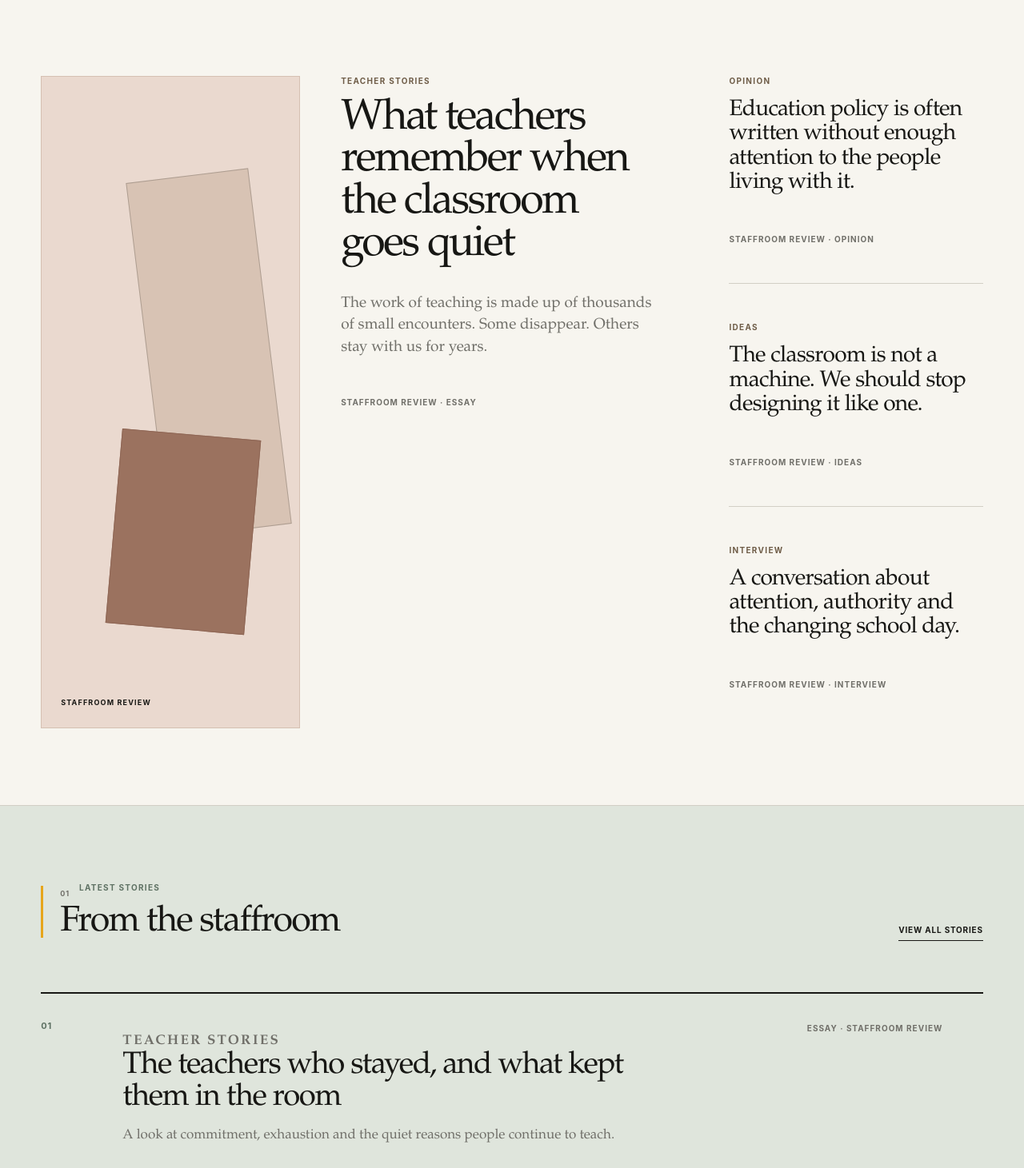
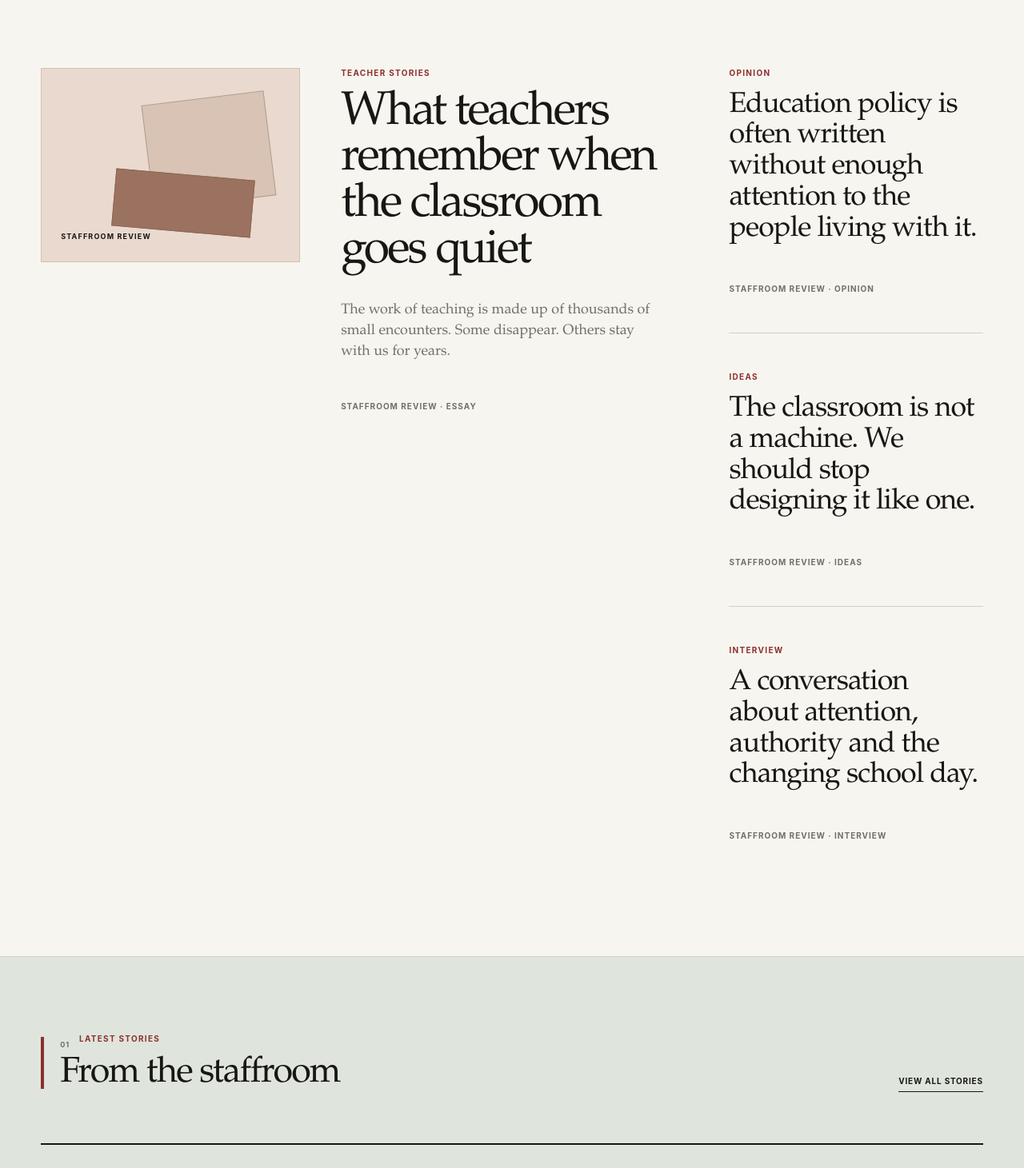
Before and after one commit to staffroom-review/staffroom-website, a Next.js app: page / in a window 1280 px wide. Shown: the part 569-2030 px from the top of the page at 80% size. Built offline with nearby package versions, Linux system fonts and the light colour scheme.

Commit message:
feat: establish shared visual foundation

```diff
--- a/app/globals.css
+++ b/app/globals.css
@@ -1,4 +1,5 @@
 :root {
+  /* Surfaces: warm paper first, with a small number of editorial fields. */
   --paper: #f7f5ef;
   --paper-deep: #eeece4;
   --paper-warm: #e9dfd3;
@@ -6,19 +7,23 @@
   --paper-blue: #dfe7e9;
   --paper-clay: #ead9cf;
   --paper-yellow: #eee7c9;
-  --paper-ink: #dedbd1;
 
+  /* Core ink + one recognisable editorial accent. */
   --ink: #171714;
   --muted: #706f69;
   --rule: #d2cfc5;
+  --accent: #8c302f;
+  --accent-soft: #c9a19b;
 
-  --accent: #6f5d48;
-  --accent-soft: #b4a38a;
-  --accent-clay: #99634f;
-  --accent-sage: #5e7163;
-  --accent-blue: #5b737d;
-
-  --bright: #e7a51b;
+  /* Type roles used across the shared editorial vocabulary. */
+  --type-lead: clamp(48px, 4.6vw, 68px);
+  --type-section: clamp(34px, 3.5vw, 48px);
+  --type-secondary: clamp(26px, 2.8vw, 38px);
+  --type-card: clamp(22px, 2.4vw, 32px);
+  --type-body: clamp(16px, 1.4vw, 20px);
+  --type-meta: 10px;
+  --type-nav: 12px;
+  --type-quote: clamp(28px, 2.8vw, 42px);
 
   --serif:
     "Iowan Old Style", "Palatino Linotype", Palatino, "Book Antiqua",
@@ -28,8 +33,11 @@
     Inter, ui-sans-serif, -apple-system, BlinkMacSystemFont, "Segoe UI",
     Helvetica, Arial, sans-serif;
 
+  /* Editorial layout + spacing foundation. */
   --page-max: 1440px;
   --page-padding: clamp(24px, 4vw, 64px);
+  --grid-columns: 12;
+  --grid-gap: clamp(16px, 2vw, 32px);
 
   --space-1: 8px;
   --space-2: 12px;
@@ -40,6 +48,21 @@
   --space-7: 64px;
   --space-8: 96px;
   --space-9: 128px;
+
+  /* Editorial separators, image proportions and paper-lift treatment. */
+  --rule-standard: 1px;
+  --rule-major: 2px;
+  --rule-signature: 4px;
+  --image-feature: 4 / 3;
+  --image-voice: 3 / 2;
+  --image-raised-large: 5 / 4;
+  --image-raised-small: 4 / 3;
+  --shadow-paper-lift:
+    0 6px 0 rgba(23, 23, 20, 0.025),
+    0 14px 28px rgba(23, 23, 20, 0.075);
+  --shadow-paper-lift-hover:
+    0 8px 0 rgba(23, 23, 20, 0.025),
+    0 20px 34px rgba(23, 23, 20, 0.1);
 }
 
 * {
@@ -100,7 +123,7 @@ button {
   grid-template-columns: 1fr auto 1fr;
   align-items: center;
   gap: var(--space-6);
-  border-bottom: 1px solid var(--rule);
+  border-bottom: var(--rule-standard) solid var(--rule);
 }
 
 .masthead {
@@ -134,7 +157,7 @@ button {
 .primary-nav a {
   position: relative;
   padding-block: 8px;
-  font-size: 12px;
+  font-size: var(--type-nav);
   font-weight: 600;
   letter-spacing: 0.08em;
   text-transform: uppercase;
@@ -184,14 +207,14 @@ button {
 
 .editorial-rule {
   width: 100%;
-  height: 1px;
+  height: var(--rule-standard);
   background: var(--rule);
 }
 
 .section-label {
   margin: 0 0 var(--space-3);
   color: var(--accent);
-  font-size: 10px;
+  font-size: var(--type-meta);
   font-weight: 700;
   letter-spacing: 0.13em;
   line-height: 1.2;
@@ -208,8 +231,8 @@ button {
   top: 4px;
   bottom: 4px;
   left: 0;
-  width: 3px;
-  background: var(--bright);
+  width: var(--rule-signature);
+  background: var(--accent);
   content: "";
 }
 
@@ -235,7 +258,7 @@ button {
 .section-title {
   margin: 0;
   font-family: var(--serif);
-  font-size: clamp(34px, 3.5vw, 52px);
+  font-size: var(--type-section);
   font-weight: 500;
   letter-spacing: -0.04em;
   line-height: 1;
@@ -278,7 +301,7 @@ button {
   max-width: 700px;
   margin: 0;
   font-family: var(--serif);
-  font-size: clamp(42px, 4.6vw, 68px);
+  font-size: var(--type-lead);
   font-weight: 400;
   letter-spacing: -0.04em;
   line-height: 0.97;
@@ -289,7 +312,7 @@ button {
   margin: var(--space-5) 0 0;
   color: var(--muted);
   font-family: var(--serif);
-  font-size: clamp(19px, 1.7vw, 24px);
+  font-size: var(--type-body);
   line-height: 1.3;
 }
 
@@ -299,7 +322,8 @@ button {
 
 .story-image-placeholder {
   position: relative;
-  min-height: 520px;
+  aspect-ratio: var(--image-feature);
+  min-height: 0;
   display: flex;
   align-items: flex-end;
   overflow: hidden;
@@ -408,7 +432,7 @@ button {
 .feature-title {
   margin: 0;
   font-family: var(--serif);
-  font-size: clamp(40px, 4.2vw, 64px);
+  font-size: var(--type-lead);
   font-weight: 500;
   letter-spacing: -0.045em;
   line-height: 0.98;
@@ -419,14 +443,14 @@ button {
   margin: var(--space-5) 0 0;
   color: var(--muted);
   font-family: var(--serif);
-  font-size: 19px;
+  font-size: var(--type-body);
   line-height: 1.45;
 }
 
 .byline {
   margin: var(--space-6) 0 0;
   color: var(--muted);
-  font-size: 10px;
+  font-size: var(--type-meta);
   font-weight: 700;
   letter-spacing: 0.1em;
   line-height: 1.4;
@@ -448,7 +472,7 @@ button {
 .secondary-story h3 {
   margin: 0;
   font-family: var(--serif);
-  font-size: clamp(25px, 2.2vw, 34px);
+  font-size: var(--type-secondary);
   font-weight: 500;
   letter-spacing: -0.025em;
   line-height: 1.08;
@@ -482,24 +506,24 @@ button {
 }
 
 .section-heading-row .section-heading::before {
-  background: var(--bright);
+  background: var(--accent);
 }
 
 .section-heading-row .section-label {
-  color: var(--accent-sage);
+  color: var(--accent);
 }
 
 .section-link {
   padding-bottom: 5px;
   border-bottom: 1px solid var(--ink);
-  font-size: 10px;
+  font-size: var(--type-meta);
   font-weight: 700;
   letter-spacing: 0.08em;
   text-transform: uppercase;
 }
 
 .story-list {
-  border-top: 2px solid var(--ink);
+  border-top: var(--rule-major) solid var(--ink);
 }
 
 .story-list-item {
@@ -508,11 +532,11 @@ button {
   gap: 32px;
   align-items: start;
   padding-block: 32px;
-  border-bottom: 1px solid rgba(23, 23, 20, 0.18);
+  border-bottom: var(--rule-standard) solid rgba(23, 23, 20, 0.18);
 }
 
 .story-list-number {
-  color: var(--accent-sage);
+  color: var(--accent);
   font-size: 11px;
   font-weight: 700;
   letter-spacing: 0.08em;
@@ -522,7 +546,7 @@ button {
   max-width: 700px;
   margin: 0;
   font-family: var(--serif);
-  font-size: clamp(28px, 3vw, 42px);
+  font-size: var(--type-secondary);
   font-weight: 500;
   letter-spacing: -0.035em;
   line-height: 1.02;
@@ -555,11 +579,11 @@ button {
 }
 
 .voices-intro::before {
-  background: var(--accent-clay);
+  background: var(--accent);
 }
 
 .voices-intro .section-label {
-  color: var(--accent-clay);
+  color: var(--accent);
 }
 
 .voices-grid {
@@ -572,14 +596,15 @@ button {
   max-width: 760px;
   margin: 0;
   font-family: var(--serif);
-  font-size: clamp(34px, 4vw, 56px);
+  font-size: var(--type-secondary);
   font-weight: 400;
   letter-spacing: -0.04em;
   line-height: 1.02;
 }
 
 .voice-feature .story-image-placeholder {
-  min-height: 440px;
+  aspect-ratio: var(--image-voice);
+  min-height: 0;
   margin-bottom: var(--space-5);
 }
 
@@ -587,15 +612,15 @@ button {
   align-self: center;
   padding: 20px 28px;
   background: var(--paper-blue);
-  border-top: 1px solid #c5d0d4;
-  border-bottom: 1px solid #c5d0d4;
+  border-top: var(--rule-standard) solid #c5d0d4;
+  border-bottom: var(--rule-standard) solid #c5d0d4;
 }
 
 .voice-quotes blockquote {
   margin: 0;
   padding-block: 10px 32px;
   font-family: var(--serif);
-  font-size: clamp(24px, 2.2vw, 32px);
+  font-size: var(--type-quote);
   font-style: italic;
   line-height: 1.12;
 }
@@ -640,11 +665,11 @@ button {
 }
 
 .ideas-header .section-heading::before {
-  background: var(--accent-clay);
+  background: var(--accent);
 }
 
 .ideas-header .section-label {
-  color: var(--accent-clay);
+  color: var(--accent);
 }
 
 .ideas-header > p {
@@ -652,7 +677,7 @@ button {
   margin: 0;
   color: #625a54;
   font-family: var(--serif);
-  font-size: 18px;
+  font-size: var(--type-body);
   line-height: 1.45;
 }
 
@@ -661,8 +686,8 @@ button {
   grid-template-columns: 1.35fr 0.825fr 0.825fr;
   gap: 1px;
   background: rgba(23, 23, 20, 0.16);
-  border-top: 2px solid var(--ink);
-  border-bottom: 1px solid rgba(23, 23, 20, 0.16);
+  border-top: var(--rule-major) solid var(--ink);
+  border-bottom: var(--rule-standard) solid rgba(23, 23, 20, 0.16);
 }
 
 .idea-card {
@@ -679,14 +704,14 @@ button {
 .idea-card h3 {
   margin: 0;
   font-family: var(--serif);
-  font-size: clamp(28px, 3vw, 42px);
+  font-size: var(--type-secondary);
   font-weight: 500;
   letter-spacing: -0.035em;
   line-height: 1.02;
 }
 
 .idea-card:not(.idea-card-large) h3 {
-  font-size: clamp(25px, 2.4vw, 34px);
+  font-size: var(--type-card);
 }
 
 .idea-card > p:not(.byline) {
@@ -718,28 +743,26 @@ button {
   overflow: hidden;
   background: #fffdf8;
   border: 1px solid rgba(23, 23, 20, 0.1);
-  box-shadow:
-    0 8px 0 rgba(23, 23, 20, 0.035),
-    0 18px 34px rgba(23, 23, 20, 0.09);
+  box-shadow: var(--shadow-paper-lift);
   transition:
     transform 180ms ease,
     box-shadow 180ms ease;
 }
 
-.raised-card:hover {
+.raised-card:hover,
+.raised-card:focus-within {
   transform: translateY(-4px);
-  box-shadow:
-    0 10px 0 rgba(23, 23, 20, 0.035),
-    0 24px 42px rgba(23, 23, 20, 0.12);
+  box-shadow: var(--shadow-paper-lift-hover);
 }
 
 .raised-card .story-image-placeholder {
-  min-height: 250px;
+  aspect-ratio: var(--image-raised-small);
+  min-height: 0;
   border: 0;
 }
 
 .raised-card-large .story-image-placeholder {
-  min-height: 390px;
+  aspect-ratio: var(--image-raised-large);
 }
 
 .raised-image-one {
@@ -785,14 +808,14 @@ button {
 .raised-card-content h3 {
   margin: 0;
   font-family: var(--serif);
-  font-size: clamp(26px, 2.4vw, 36px);
+  font-size: var(--type-card);
   font-weight: 500;
   letter-spacing: -0.03em;
   line-height: 1.04;
 }
 
 .raised-card-small .raised-card-content h3 {
-  font-size: clamp(23px, 2vw, 29px);
+  font-size: var(--type-card);
 }
 
 .raised-card-content > p:not(.byline) {
@@ -817,11 +840,11 @@ button {
 }
 
 .dispatch-header::before {
-  background: var(--bright);
+  background: var(--accent);
 }
 
 .dispatch-header .section-label {
-  color: var(--accent-blue);
+  color: var(--accent);
 }
 
 .dispatch-grid {
@@ -834,7 +857,7 @@ button {
   max-width: 760px;
   margin: 0;
   font-family: var(--serif);
-  font-size: clamp(34px, 4vw, 56px);
+  font-size: var(--type-secondary);
   font-weight: 500;
   letter-spacing: -0.04em;
   line-height: 1;
@@ -850,13 +873,13 @@ button {
   margin: var(--space-4) 0 0;
   color: var(--muted);
   font-family: var(--serif);
-  font-size: 18px;
+  font-size: var(--type-body);
   line-height: 1.45;
 }
 
 .dispatch-notes {
   align-self: start;
-  border-top: 2px solid var(--ink);
+  border-top: var(--rule-major) solid var(--ink);
 }
 
 .dispatch-notes article {
@@ -870,8 +893,8 @@ button {
 .dispatch-location {
   display: block;
   margin-bottom: 12px;
-  color: var(--accent-blue);
-  font-size: 10px;
+  color: var(--accent);
+  font-size: var(--type-meta);
   font-weight: 700;
   letter-spacing: 0.12em;
 }
@@ -880,7 +903,7 @@ button {
   max-width: 440px;
   margin: 0;
   font-family: var(--serif);
-  font-size: clamp(24px, 2.3vw, 32px);
+  font-size: var(--type-card);
   font-weight: 500;
   letter-spacing: -0.025em;
   line-height: 1.08;
@@ -922,19 +945,19 @@ button {
   top: 4px;
   bottom: 4px;
   left: 0;
-  width: 3px;
-  background: var(--bright);
+  width: var(--rule-signature);
+  background: var(--accent);
   content: "";
 }
 
 .principles-heading .section-label {
-  color: var(--accent-sage);
+  color: var(--accent);
 }
 
 .principles-heading h2 {
   margin: 0;
   font-family: var(--serif);
-  font-size: clamp(42px, 5vw, 72px);
+  font-size: var(--type-section);
   font-weight: 500;
   letter-spacing: -0.045em;
   line-height: 0.98;
@@ -948,7 +971,7 @@ button {
 .principles-copy p {
   margin: 0 0 var(--space-5);
   font-family: var(--serif);
-  font-size: 20px;
+  font-size: var(--type-body);
   line-height: 1.45;
 }
 
@@ -1005,7 +1028,7 @@ button {
 .footer-heading {
   margin: 0 0 8px;
   color: var(--accent);
-  font-size: 10px;
+  font-size: var(--type-meta);
   font-weight: 700;
   letter-spacing: 0.12em;
   text-transform: uppercase;
@@ -1013,7 +1036,7 @@ button {
 
 .footer-column a {
   color: var(--ink);
-  font-size: 12px;
+  font-size: var(--type-nav);
   line-height: 1.4;
 }
 
@@ -1029,9 +1052,9 @@ button {
   gap: 24px;
   padding-top: 18px;
   padding-bottom: 24px;
-  border-top: 1px solid var(--rule);
+  border-top: var(--rule-standard) solid var(--rule);
   color: var(--muted);
-  font-size: 10px;
+  font-size: var(--type-meta);
   font-weight: 600;
   letter-spacing: 0.08em;
   text-transform: uppercase;
@@ -1200,13 +1223,13 @@ button {
     gap: 0;
     padding-top: 8px;
     padding-bottom: 24px;
-    border-top: 1px solid var(--rule);
+    border-top: var(--rule-standard) solid var(--rule);
   }
 
   .mobile-nav a {
     padding: 14px 0;
-    border-bottom: 1px solid var(--rule);
-    font-size: 12px;
+    border-bottom: var(--rule-standard) solid var(--rule);
+    font-size: var(--type-nav);
     font-weight: 600;
     letter-spacing: 0.08em;
     text-transform: uppercase;
```
